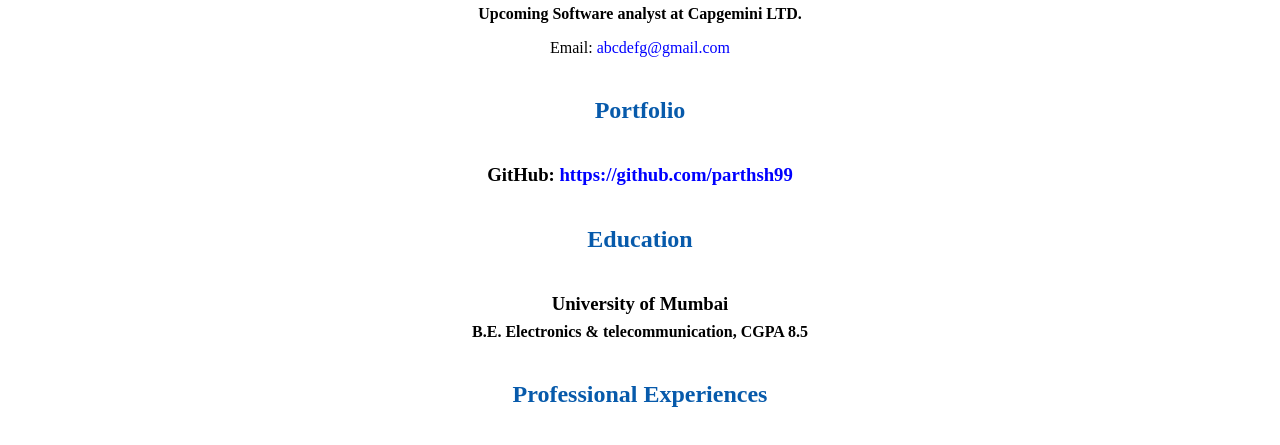
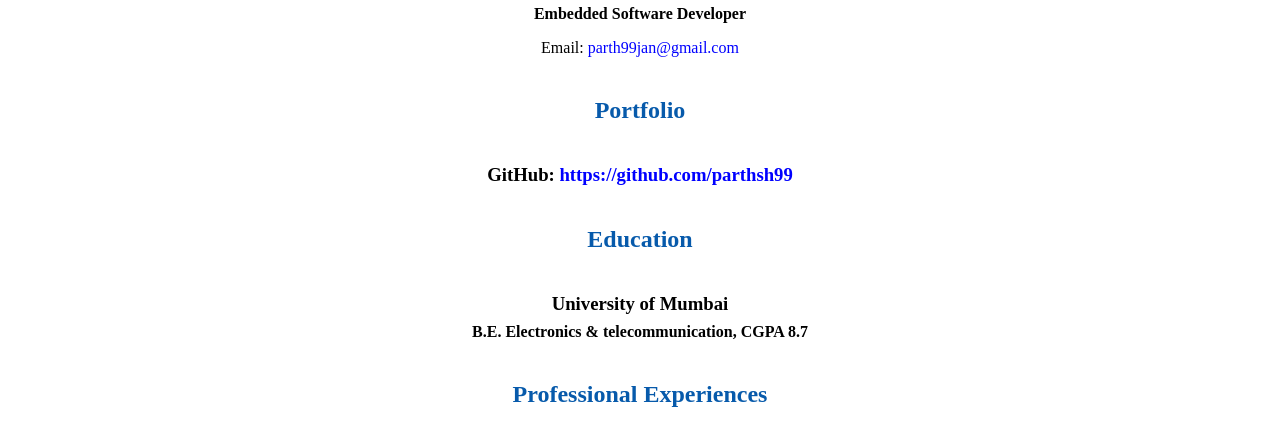
Before and after one commit to parthsh99/parthshindePORTAL.github.io, a plain HTML site: page resume.html in a window 1280 px wide. Shown: the part 482-927 px from the top of the page. Drawn offline with Linux system fonts and the light colour scheme.

Commit message:
Update resume.html

```diff
--- a/resume.html
+++ b/resume.html
@@ -20,9 +20,9 @@
     <img src="images/headshot.jpg" alt="Parth Shinde's headshot" width="20%">
 
     <h1>Parth Shinde</h1>
-    <h4>Upcoming Software analyst at Capgemini LTD. </h4>
+    <h4>Embedded Software Developer </h4>
 
-    <p>Email: <a href="mailto:abcdefg@gmail.com" target="_blank">abcdefg@gmail.com</a></p>
+    <p>Email: <a href="mailto:parth99jan@gmail.com" target="_blank">parth99jan@gmail.com</a></p>
     <!-- don't post physical address, personal phone number or other personal information on the web! -->
 
     <h2>Portfolio</h2>
@@ -31,12 +31,13 @@
     <h2>Education</h2>
 
     <h3>University of Mumbai</h3>
-    <h4>B.E. Electronics & telecommunication, CGPA 8.5</h4>
+    <h4>B.E. Electronics & telecommunication, CGPA 8.7</h4>
 
     <h2>Professional Experiences</h2>
 
     <h3> Currently Working as </h3>
     <h4>Embedded Developer inter at <a href="https://vinteq.in/">Vinteq Solutions</a> </h4>
+    <p>Ready to take challenges and new experiences in Embedded development/Industrial Automation</p>
   </body>
 
   <footer>
```
